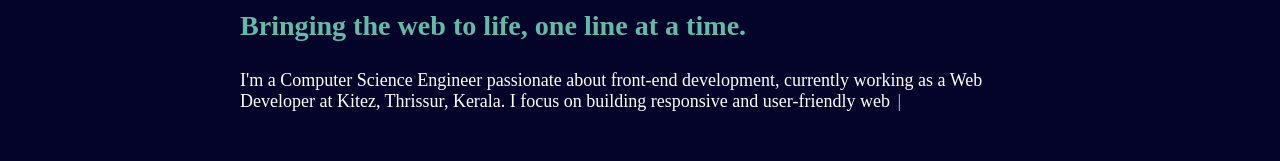
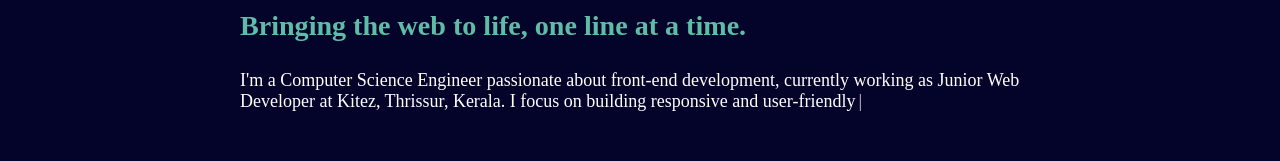
Before and after one commit to muhammedalfaris/portfolio, a Next.js app: page / in a window 1280 px wide. Shown: the part 270-431 px from the top of the page. Built offline with nearby package versions, Linux system fonts and the light colour scheme.

Commit message:
minor fix

```diff
--- a/src/app/components/Hero2.jsx
+++ b/src/app/components/Hero2.jsx
@@ -53,7 +53,7 @@ const Hero2 = () => {
         >
           <Typewriter
             words={[
-              "I'm a Computer Science Engineer passionate about front-end development, currently working as a Web Developer at Kitez, Thrissur, Kerala. I focus on building responsive and user-friendly web applications, integrating APIs, and optimizing performance. Always eager to learn, I continuously explore new technologies to enhance my skills and create innovative web solutions."
+              "I'm a Computer Science Engineer passionate about front-end development, currently working as Junior Web Developer at Kitez, Thrissur, Kerala. I focus on building responsive and user-friendly web applications, integrating APIs, and optimizing performance. Always eager to learn, I continuously explore new technologies to enhance my skills and create innovative web solutions."
             ]}
             loop={1}
             cursor
```
